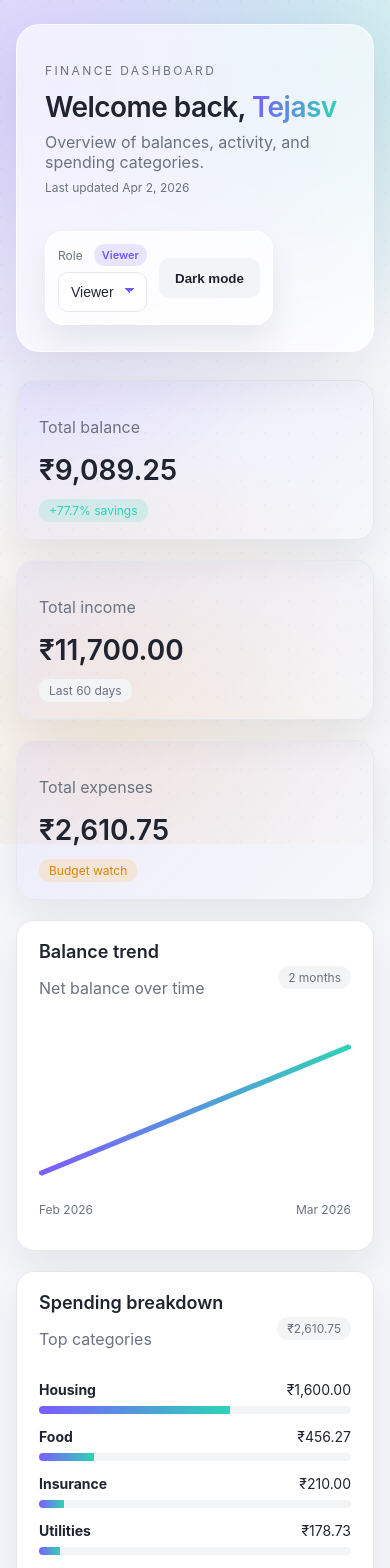
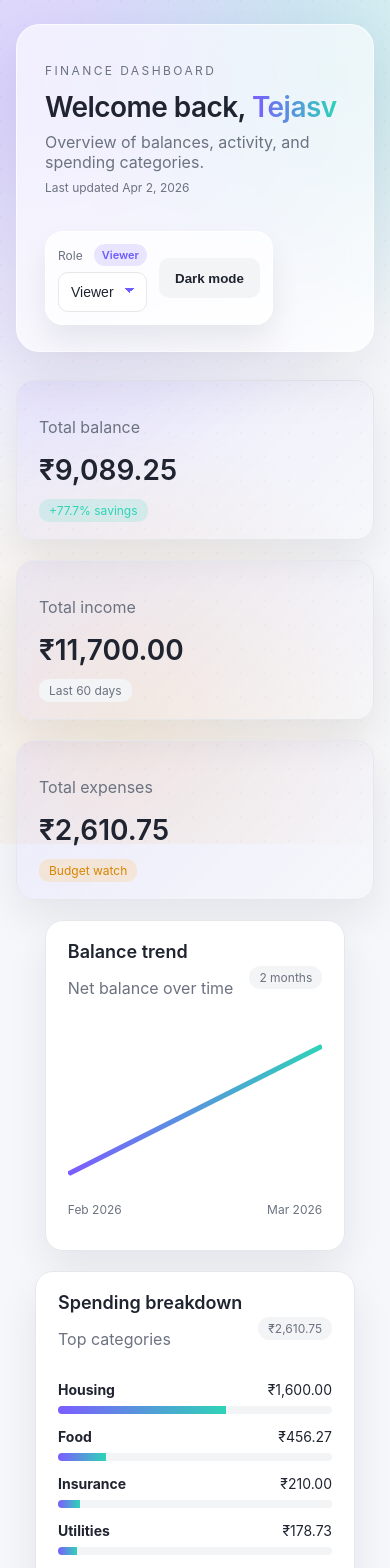
Before and after one commit to tejop123/finance-dashboard, a React app in the folder frontend/: page / in a window 390 px wide. Shown: the top 1568 px of the page. Built offline with nearby package versions, Linux system fonts and the light colour scheme; the HTML template or start-up script is replaced by a standard one.

Commit message:
Center summary cards

```diff
--- a/frontend/src/App.css
+++ b/frontend/src/App.css
@@ -130,10 +130,14 @@
 
 .overview {
   grid-template-columns: repeat(12, minmax(0, 1fr));
+  justify-items: center;
+  align-items: stretch;
 }
 
 .summary {
   grid-column: span 3;
+  width: 100%;
+  max-width: 320px;
 }
 
 .trend {
@@ -514,10 +518,12 @@ button:focus-visible {
 @media (max-width: 1100px) {
   .overview {
     grid-template-columns: repeat(6, minmax(0, 1fr));
+    justify-items: center;
   }
 
   .summary {
     grid-column: span 3;
+    max-width: 360px;
   }
 
   .trend,
@@ -552,6 +558,7 @@ button:focus-visible {
   .trend,
   .breakdown {
     grid-column: span 6;
+    max-width: 100%;
   }
 
   .table-row {
```
